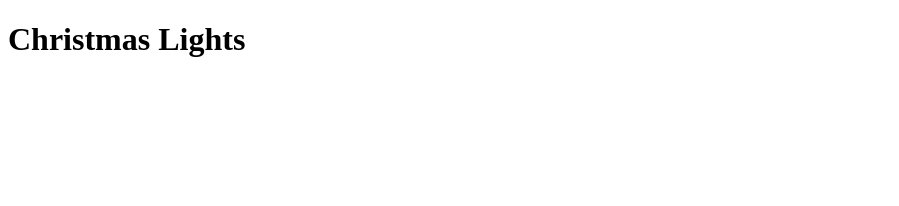
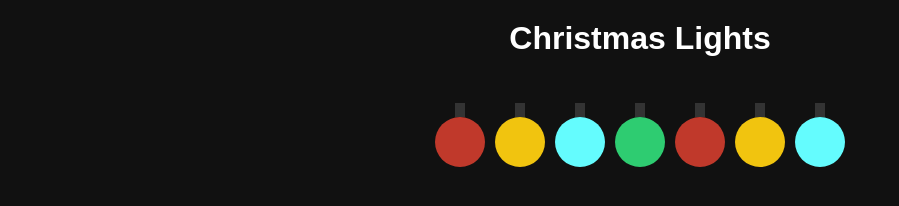
Before and after one commit to lemartins07/christmas-lights, a website built with webpack: page index.html in a window 1280 px wide. Shown: the whole page, without its empty margins (0-899 px from the left). Built offline with nearby package versions, Linux system fonts and the light colour scheme.

Commit message:
initial circle lights done

```diff
--- a/css/style.css
+++ b/css/style.css
@@ -0,0 +1,66 @@
+body, ul, li {
+  margin: 0px;
+  padding: 0px;
+  box-sizing: border-box;
+  font-family: Arial, Helvetica, sans-serif;
+  background: #111;
+}
+
+ul {
+  list-style: none;
+}
+
+h1 {
+  margin: 0;
+  color: white;
+}
+
+.wrapper {
+  max-width: 800px;
+  margin: 0 auto;
+  height: 100vh;
+  padding: 20px;
+  text-align: center;
+}
+
+.row {
+  margin-top: 60px;
+  display: flex;
+  justify-content: center;
+  gap: 10px;
+}
+
+.circle-light {
+  height: 50px;
+  width: 50px;
+  background: lightblue;
+  border-radius: 50%;
+  position: relative;
+}
+
+.circle-light::before {
+  content: '';
+  display: inline-block;
+  height: 12px;
+  width: 8px;
+  background: #333;
+  border: 1px solid #333;
+  position: relative;
+  top: -14px;
+}
+
+.red {
+  background: #c0392b;
+}
+
+.yellow {
+  background: #f1c40f;
+}
+
+.blue {
+ background: #64fcfe;
+}
+
+.green {
+ background: #2ecc71;
+}
--- a/index.html
+++ b/index.html
@@ -10,7 +10,19 @@
 </head>
 
 <body>
-  <h1>Christmas Lights</h1>
+  <div class="wrapper">
+    <h1>Christmas Lights</h1>
+    <ul class="row">
+      <li class="circle-light red"></li>
+      <li class="circle-light yellow"></li>
+      <li class="circle-light blue"></li>
+      <li class="circle-light green"></li>
+      <li class="circle-light red"></li>
+      <li class="circle-light yellow"></li>
+      <li class="circle-light blue"></li>
+    </ul>
+  </div>
+
   <script src="./js/main.js"></script>
 </body>
 
```
